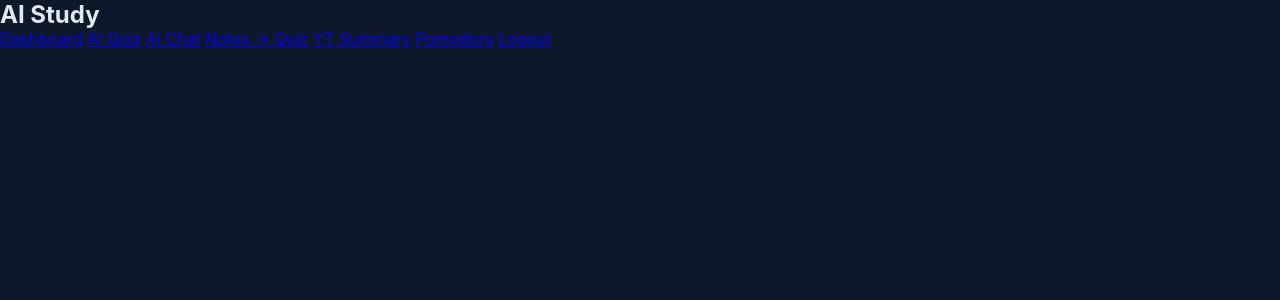
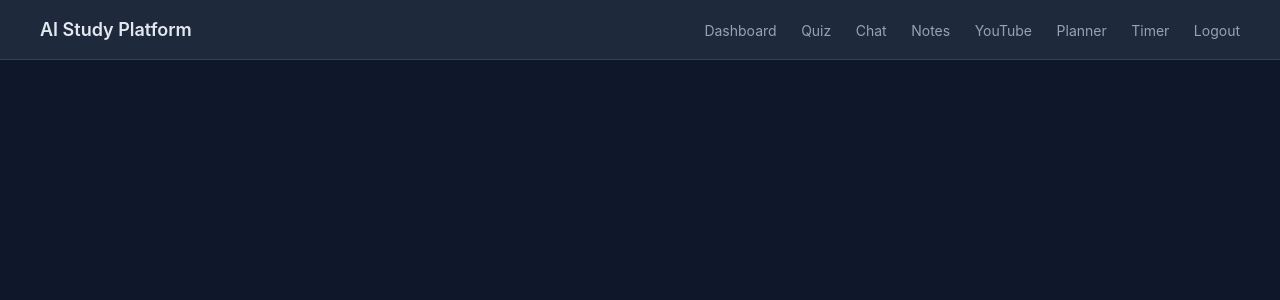
Before and after one commit to amalkdom/ai-study-pal, a Flask app: template templates/base.html in a window 1280 px wide. Shown: the top 300 px of the page. Run offline with Flask 3, Linux system fonts and the light colour scheme; the template is opened without the code that fills it, so the values that code supplies are empty.

Commit message:
Update base.html

```diff
--- a/templates/base.html
+++ b/templates/base.html
@@ -6,18 +6,21 @@
 </head>
 <body>
 
-<div class="sidebar">
-    <h2>AI Study</h2>
-    <a href="/dashboard">Dashboard</a>
-    <a href="/quiz">AI Quiz</a>
-    <a href="/chatbot">AI Chat</a>
-    <a href="/notes">Notes → Quiz</a>
-    <a href="/youtube">YT Summary</a>
-    <a href="/timer">Pomodoro</a>
-    <a href="/logout">Logout</a>
+<div class="navbar">
+    <h1>AI Study Platform</h1>
+    <div>
+        <a href="/dashboard">Dashboard</a>
+        <a href="/quiz">Quiz</a>
+        <a href="/chatbot">Chat</a>
+        <a href="/notes">Notes</a>
+        <a href="/youtube">YouTube</a>
+        <a href="/planner">Planner</a>
+        <a href="/timer">Timer</a>
+        <a href="/logout">Logout</a>
+    </div>
 </div>
 
-<div class="main">
+<div class="container">
     {% block content %}{% endblock %}
 </div>
 
```
